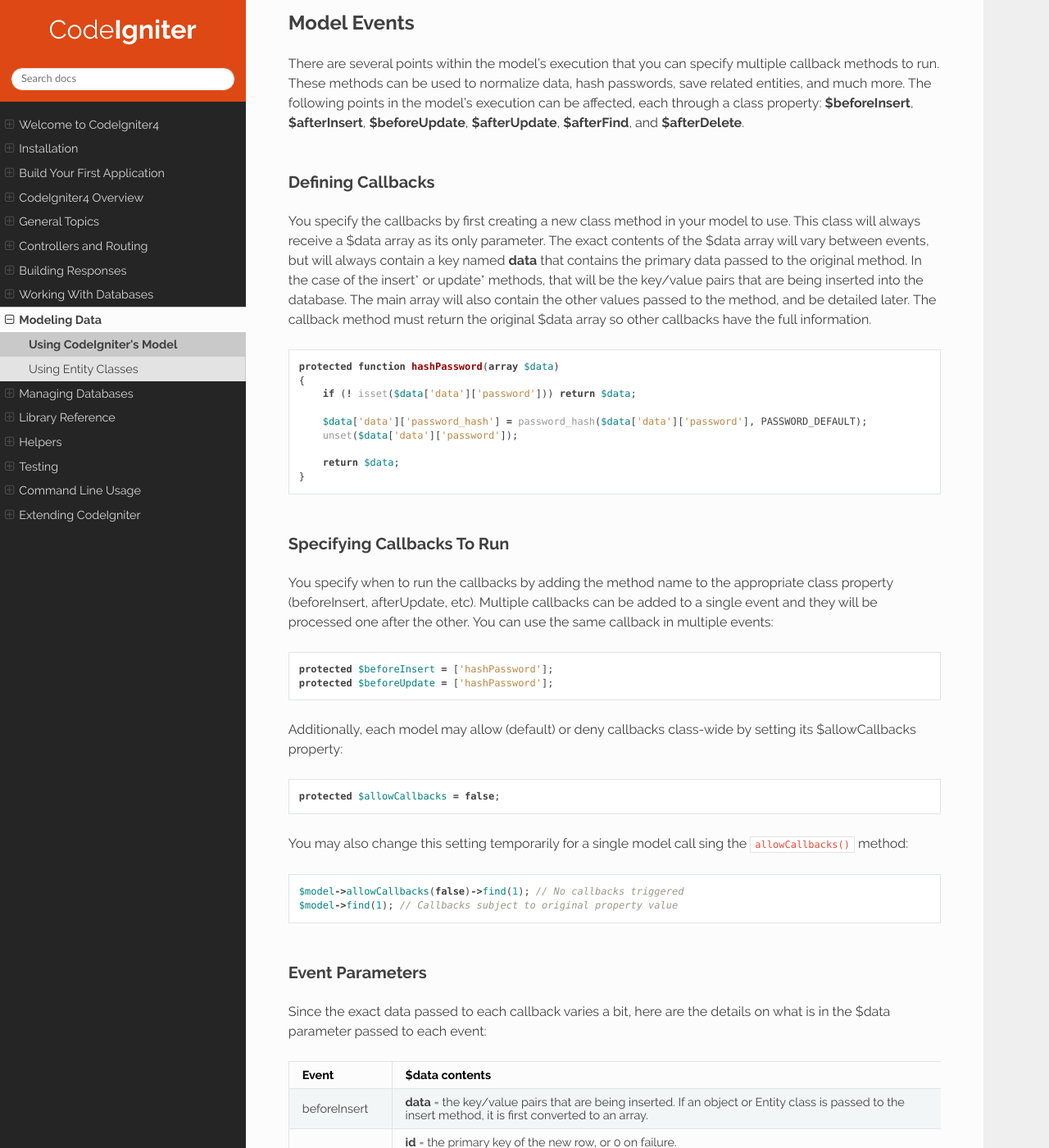
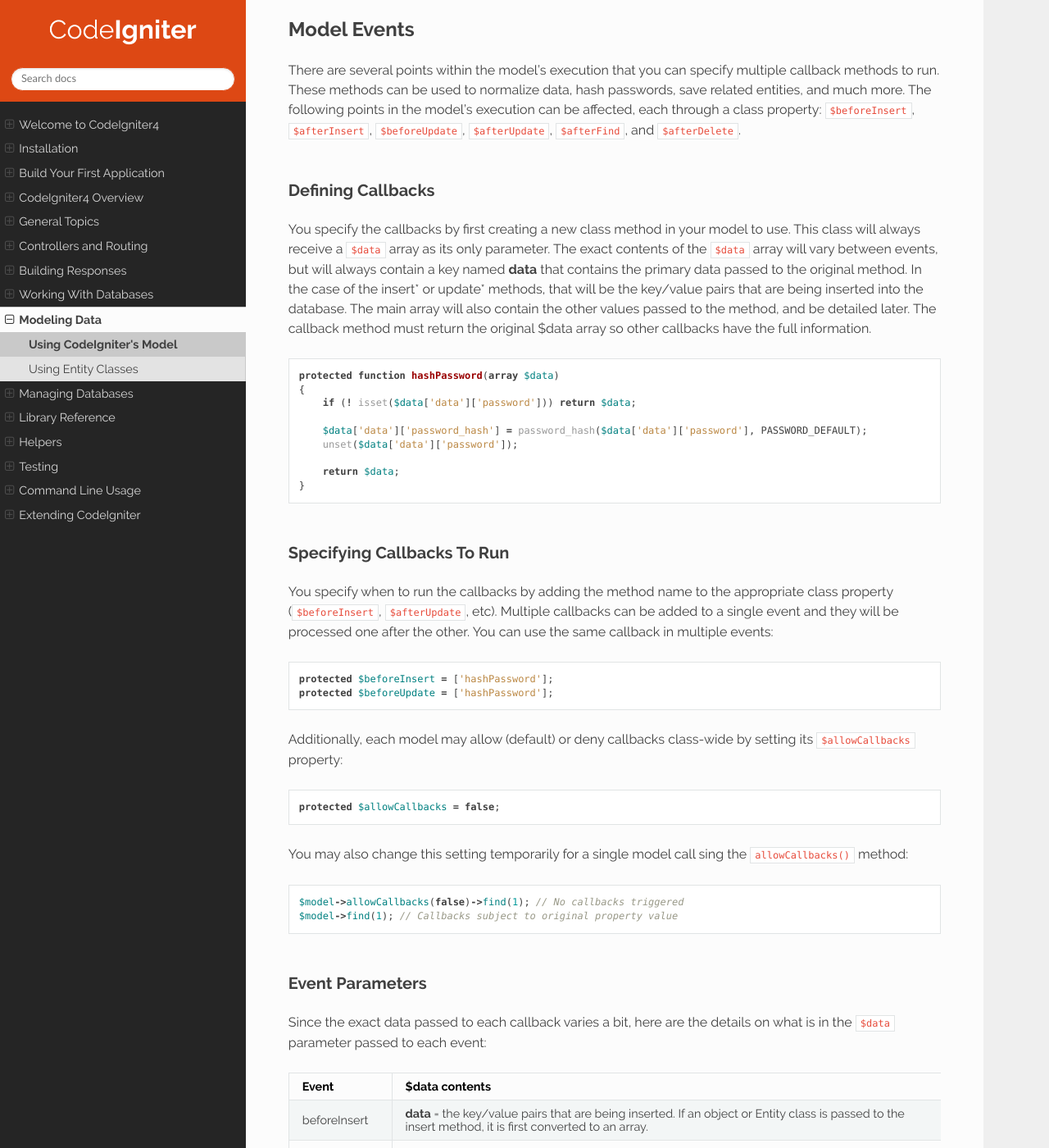
Before and after one commit to NEKOGET/ci4_user_guide_src, a Sphinx documentation site: the page built from source/models/model.rst, in a window 1280 px wide and 1400 px high, scrolled down 17030 px. Shown: the whole window at 82% size. Built offline with Sphinx 7.4.7 and the Read the Docs theme 2.0.0, drawn with Linux system fonts in a browser that asks for light colours; some of the changed text lies outside the part shown.

```diff
--- a/source/models/model.rst
+++ b/source/models/model.rst
@@ -100,7 +100,7 @@ Connecting to the Database
 
 When the class is first instantiated, if no database connection instance is passed to the constructor,
 it will automatically connect to the default database group, as set in the configuration. You can
-modify which group is used on a per-model basis by adding the DBGroup property to your class.
+modify which group is used on a per-model basis by adding the ``$DBGroup`` property to your class.
 This ensures that within the model any references to ``$this->db`` are made through the appropriate
 connection.
 ::
@@ -221,11 +221,11 @@ Leave it empty to avoid updating it (even if ``$useTimestamps`` is enabled)
 **$updatedField**
 
 Specifies which database field should use for keep data record update timestamp.
-Leave it empty to avoid update it (even useTimestamps is enabled)
+Leave it empty to avoid update it (even ``$useTimestamps`` is enabled).
 
 **$dateFormat**
 
-This value works with $useTimestamps and $useSoftDeletes to ensure that the correct type of
+This value works with ``$useTimestamps`` and ``$useSoftDeletes`` to ensure that the correct type of
 date value gets inserted into the database. By default, this creates DATETIME values, but
 valid options are: datetime, date, or int (a PHP timestamp). Using 'useSoftDeletes' or
 'useTimestamps' with an invalid or missing dateFormat will cause an exception.
@@ -277,7 +277,7 @@ Returns a single row where the primary key matches the value passed in as the fi
 
     $user = $userModel->find($user_id);
 
-The value is returned in the format specified in $returnType.
+The value is returned in the format specified in ``$returnType``.
 
 You can specify more than one row to return by passing an array of primaryKey values instead
 of just one::
@@ -293,7 +293,7 @@ Returns null or an indexed array of column values::
 
     $user = $userModel->findColumn($column_name);
 
-$column_name should be a name of single column else you will get the DataException.
+``$column_name`` should be a name of single column else you will get the DataException.
 
 **findAll()**
 
@@ -344,7 +344,7 @@ Saving Data
 **insert()**
 
 An associative array of data is passed into this method as the only parameter to create a new
-row of data in the database. The array's keys must match the name of the columns in a $table, while
+row of data in the database. The array's keys must match the name of the columns in a ``$table``, while
 the array's values are the values to save for that key::
 
     $data = [
@@ -476,7 +476,7 @@ Takes a primary key value as the first parameter and deletes the matching record
 
     $userModel->delete(12);
 
-If the model's $useSoftDeletes value is true, this will update the row to set ``deleted_at`` to the current
+If the model's ``$useSoftDeletes`` value is true, this will update the row to set ``deleted_at`` to the current
 date and time. You can force a permanent delete by setting the second parameter as true.
 
 An array of primary keys can be passed in as the first parameter to delete multiple records at once::
@@ -642,7 +642,7 @@ Validation Placeholders
 
 The model provides a simple method to replace parts of your rules based on data that's being passed into it. This
 sounds fairly obscure but can be especially handy with the ``is_unique`` validation rule. Placeholders are simply
-the name of the field (or array key) that was passed in as $data surrounded by curly brackets. It will be
+the name of the field (or array key) that was passed in as ``$data`` surrounded by curly brackets. It will be
 replaced by the **value** of the matched incoming field. An example should clarify this::
 
     protected $validationRules = [
@@ -694,7 +694,7 @@ need it::
 
     $builder = $userModel->builder();
 
-This builder is already set up with the model's $table. If you need access to another table
+This builder is already set up with the model's ``$table``. If you need access to another table
 you can pass it in as a parameter, but be aware that this will not return a shared instance::
 
     $groupBuilder = $userModel->builder('groups');
@@ -757,14 +757,14 @@ Model Events
 
 There are several points within the model's execution that you can specify multiple callback methods to run.
 These methods can be used to normalize data, hash passwords, save related entities, and much more. The following
-points in the model's execution can be affected, each through a class property: **$beforeInsert**, **$afterInsert**,
-**$beforeUpdate**, **$afterUpdate**, **$afterFind**, and **$afterDelete**.
+points in the model's execution can be affected, each through a class property: ``$beforeInsert``, ``$afterInsert``,
+``$beforeUpdate``, ``$afterUpdate``, ``$afterFind``, and ``$afterDelete``.
 
 Defining Callbacks
 ------------------
 
 You specify the callbacks by first creating a new class method in your model to use. This class will always
-receive a $data array as its only parameter. The exact contents of the $data array will vary between events, but
+receive a ``$data`` array as its only parameter. The exact contents of the ``$data`` array will vary between events, but
 will always contain a key named **data** that contains the primary data passed to the original method. In the case
 of the insert* or update* methods, that will be the key/value pairs that are being inserted into the database. The
 main array will also contain the other values passed to the method, and be detailed later. The callback method
@@ -785,14 +785,14 @@ must return the original $data array so other callbacks have the full informatio
 Specifying Callbacks To Run
 ---------------------------
 
-You specify when to run the callbacks by adding the method name to the appropriate class property (beforeInsert, afterUpdate,
+You specify when to run the callbacks by adding the method name to the appropriate class property (``$beforeInsert``, ``$afterUpdate``,
 etc). Multiple callbacks can be added to a single event and they will be processed one after the other. You can
 use the same callback in multiple events::
 
     protected $beforeInsert = ['hashPassword'];
     protected $beforeUpdate = ['hashPassword'];
 
-Additionally, each model may allow (default) or deny callbacks class-wide by setting its $allowCallbacks property::
+Additionally, each model may allow (default) or deny callbacks class-wide by setting its ``$allowCallbacks`` property::
 
     protected $allowCallbacks = false;
 
@@ -804,7 +804,7 @@ You may also change this setting temporarily for a single model call sing the ``
 Event Parameters
 ----------------
 
-Since the exact data passed to each callback varies a bit, here are the details on what is in the $data parameter
+Since the exact data passed to each callback varies a bit, here are the details on what is in the ``$data`` parameter
 passed to each event:
 
 ================ =========================================================================================================
```
